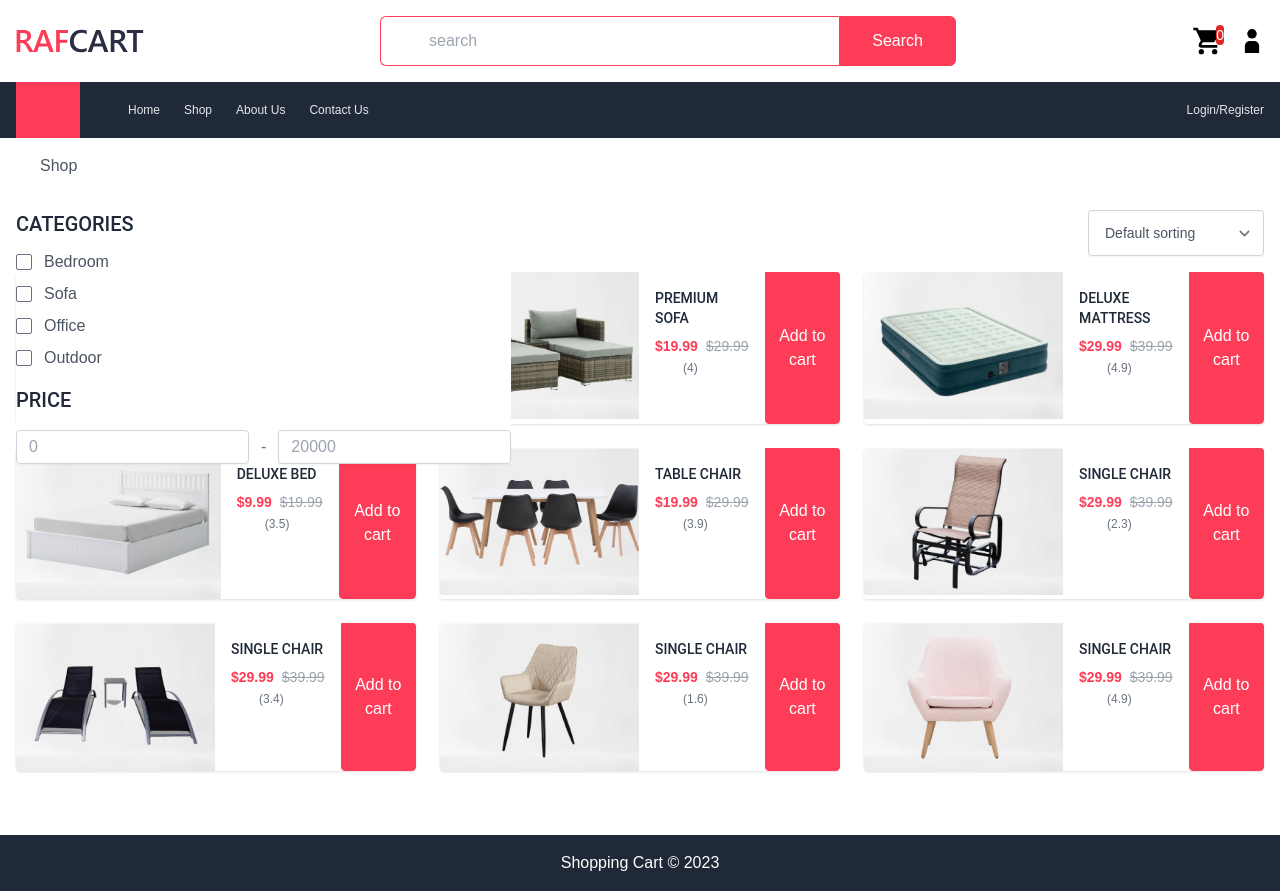
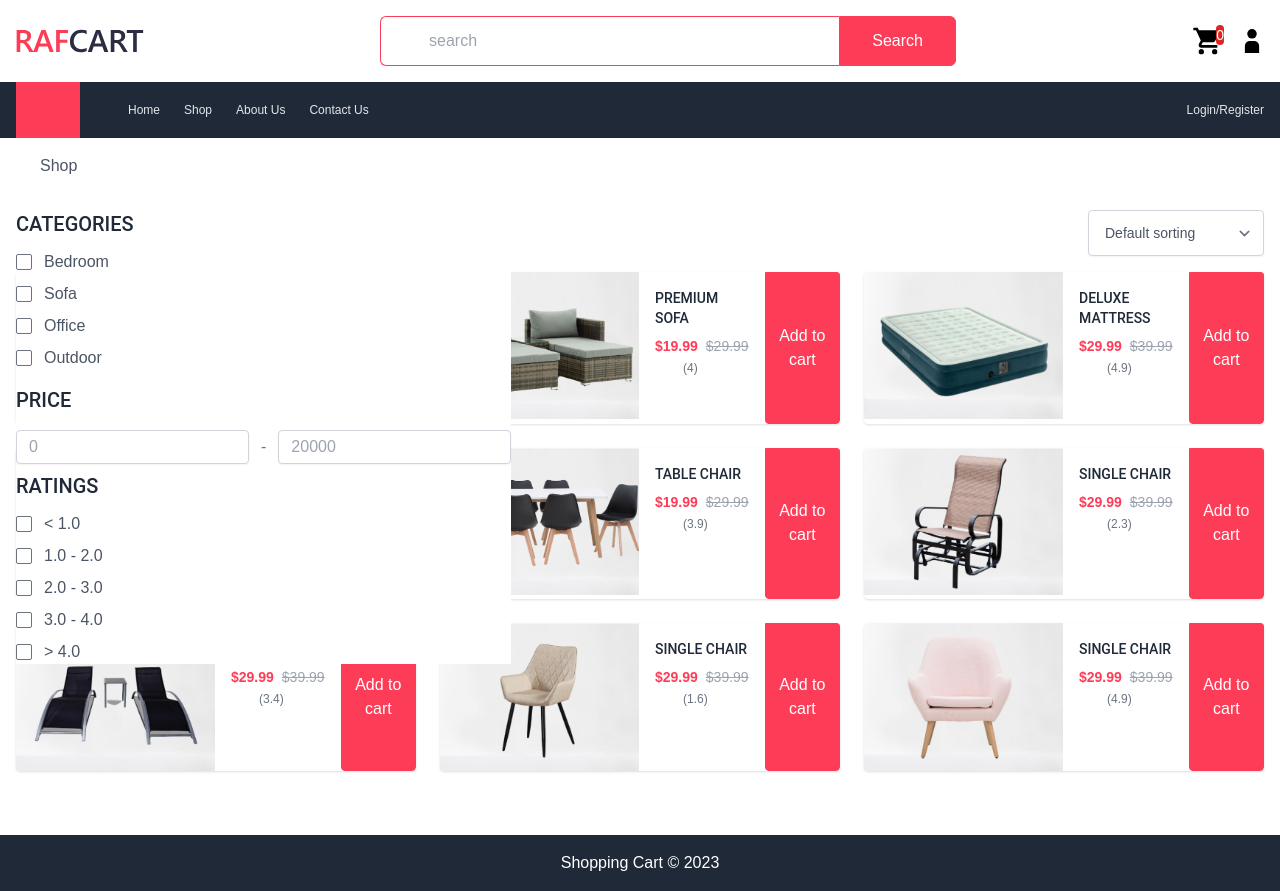
Before and after one commit to M-A-N-I-K/ecommerce-website, a React (Vite) app in the folder Client/: page /#/ in a window 1280 px wide. Both pictures are taken after a click on the button "Filters". Built offline with nearby package versions, Linux system fonts and the light colour scheme.

Commit message:
Filters based on rating added

```diff
--- a/Client/src/Components/ProductList.tsx
+++ b/Client/src/Components/ProductList.tsx
@@ -6,13 +6,15 @@ import useProducts from "../Hooks/useProducts";
 type PropsType = {
 	toggleFilters: boolean;
 	setToggleFilters: React.Dispatch<React.SetStateAction<boolean>>;
-	checked: (EventTarget & HTMLInputElement) | undefined;
+	checkedCategory: (EventTarget & HTMLInputElement) | undefined;
+	checkedRating: (EventTarget & HTMLInputElement) | undefined;
 	minPrice: number;
 	maxPrice: number;
 };
 
 const Products2 = ({
-	checked,
+	checkedCategory,
+	checkedRating,
 	toggleFilters,
 	setToggleFilters,
 	minPrice,
@@ -38,9 +40,17 @@ const Products2 = ({
 			sortedProducts.sort((a, b) => b.price - a.price);
 		}
 
-		if (checked?.checked) {
+		if (checkedCategory?.checked) {
 			sortedProducts = sortedProducts.filter(
-				(a) => a.Category === checked.value
+				(a) => a.Category === checkedCategory.value
+			);
+		}
+
+		if (checkedRating?.checked) {
+			sortedProducts = sortedProducts.filter(
+				(a) =>
+					a.rating >= Number(checkedRating.value) &&
+					a.rating < Number(checkedRating.value) + 1
 			);
 		}
 
@@ -65,7 +75,14 @@ const Products2 = ({
 		});
 
 		setPageContent(updatedPageContent);
-	}, [sortingOption, products, checked, minPrice, maxPrice]);
+	}, [
+		sortingOption,
+		products,
+		checkedCategory,
+		checkedRating,
+		minPrice,
+		maxPrice,
+	]);
 
 	return (
 		<div className="z-0 col-span-3">
--- a/Client/src/Components/SideBar.tsx
+++ b/Client/src/Components/SideBar.tsx
@@ -2,7 +2,10 @@ import { ReactElement, ChangeEvent } from "react";
 
 type PropsType = {
 	toggleFilters: boolean;
-	setChecked: React.Dispatch<
+	setCheckedCategory: React.Dispatch<
+		React.SetStateAction<(EventTarget & HTMLInputElement) | undefined>
+	>;
+	setCheckedRating: React.Dispatch<
 		React.SetStateAction<(EventTarget & HTMLInputElement) | undefined>
 	>;
 	setToggleFilters: React.Dispatch<React.SetStateAction<boolean>>;
@@ -12,13 +15,18 @@ type PropsType = {
 
 const SideBar = ({
 	toggleFilters,
-	setChecked,
+	setCheckedCategory,
+	setCheckedRating,
 	setToggleFilters,
 	setMinPrice,
 	setMaxPrice,
 }: PropsType): ReactElement => {
-	const handleChange = (e: ChangeEvent<HTMLInputElement>) => {
-		setChecked(e.target);
+	const handleChangeCategory = (e: ChangeEvent<HTMLInputElement>) => {
+		setCheckedCategory(e.target);
+		setToggleFilters(!toggleFilters);
+	};
+	const handleChangeRating = (e: ChangeEvent<HTMLInputElement>) => {
+		setCheckedRating(e.target);
 		setToggleFilters(!toggleFilters);
 	};
 	return (
@@ -29,7 +37,7 @@ const SideBar = ({
 						? "scale-100 opacity-100 transform-none transition-transform ease-in-out duration-500"
 						: "scale-0 opacity-0 transform-none transition-transform ease-in-out duration-500 hidden"
 				} origin-top-left absolute
-				 mt-16 z-10 left-2 md:left-32 bg-white shadow-lg p-12 animate-scaleFromTopLeft`}
+				 mt-16 z-10 left-2 md:left-32 bg-white shadow-lg p-8 animate-scaleFromTopLeft`}
 			>
 				<div>
 					<h3 className="text-xl text-gray-800 mb-3 uppercase font-medium">
@@ -39,7 +47,7 @@ const SideBar = ({
 						<div className="flex items-center">
 							<input
 								type="checkbox"
-								onChange={handleChange}
+								onChange={handleChangeCategory}
 								name="cat-1"
 								id="cat-1"
 								value="Bedroom"
@@ -54,7 +62,7 @@ const SideBar = ({
 						</div>
 						<div className="flex items-center">
 							<input
-								onChange={handleChange}
+								onChange={handleChangeCategory}
 								type="checkbox"
 								name="cat-2"
 								id="cat-2"
@@ -71,7 +79,7 @@ const SideBar = ({
 						<div className="flex items-center">
 							<input
 								type="checkbox"
-								onChange={handleChange}
+								onChange={handleChangeCategory}
 								name="cat-3"
 								id="cat-3"
 								value="Office"
@@ -87,7 +95,7 @@ const SideBar = ({
 						<div className="flex items-center">
 							<input
 								type="checkbox"
-								onChange={handleChange}
+								onChange={handleChangeCategory}
 								name="cat-4"
 								id="cat-4"
 								value="Outdoor"
@@ -126,6 +134,88 @@ const SideBar = ({
 						/>
 					</div>
 				</div>
+				<div>
+					<h3 className="mt-2 text-xl text-gray-800 mb-3 uppercase font-medium">
+						Ratings
+					</h3>
+					<div className="space-y-2">
+						<div className="flex items-center">
+							<input
+								type="checkbox"
+								onChange={handleChangeCategory}
+								id="cat-1"
+								value="0"
+								className="text-primary focus:ring-0 rounded-sm cursor-pointer"
+							/>
+							<label
+								htmlFor="cat-1"
+								className="text-gray-600 ml-3 cusror-pointer"
+							>
+								&#60; 1.0
+							</label>
+						</div>
+						<div className="flex items-center">
+							<input
+								type="checkbox"
+								onChange={handleChangeRating}
+								id="cat-1"
+								value="1.0"
+								className="text-primary focus:ring-0 rounded-sm cursor-pointer"
+							/>
+							<label
+								htmlFor="cat-1"
+								className="text-gray-600 ml-3 cusror-pointer"
+							>
+								1.0 - 2.0
+							</label>
+						</div>
+						<div className="flex items-center">
+							<input
+								onChange={handleChangeRating}
+								type="checkbox"
+								id="cat-2"
+								value="2.0"
+								className="text-primary focus:ring-0 rounded-sm cursor-pointer"
+							/>
+							<label
+								htmlFor="cat-2"
+								className="text-gray-600 ml-3 cusror-pointer"
+							>
+								2.0 - 3.0
+							</label>
+						</div>
+						<div className="flex items-center">
+							<input
+								type="checkbox"
+								onChange={handleChangeRating}
+								id="cat-3"
+								value="3.0"
+								className="text-primary focus:ring-0 rounded-sm cursor-pointer"
+							/>
+							<label
+								htmlFor="cat-3"
+								className="text-gray-600 ml-3 cusror-pointer"
+							>
+								3.0 - 4.0
+							</label>
+						</div>
+						<div className="flex items-center">
+							<input
+								type="checkbox"
+								onChange={handleChangeRating}
+								id="cat-4"
+								value="4.0"
+								className="text-primary focus:ring-0 rounded-sm cursor-pointer"
+							/>
+							<label
+								htmlFor="cat-4"
+								className="text-gray-600 ml-3 cusror-pointer"
+							>
+								&gt; 4.0
+							</label>
+						</div>
+					</div>
+				</div>
 			</div>
 		</>
 	);
--- a/Client/src/Pages/Shop.tsx
+++ b/Client/src/Pages/Shop.tsx
@@ -4,20 +4,27 @@ import { useState } from "react";
 
 const Shop = () => {
 	const [toggleFilters, setToggleFilters] = useState(false);
-	const [checked, setChecked] = useState<EventTarget & HTMLInputElement>();
+	const [checkedCategory, setCheckedCategory] = useState<
+		EventTarget & HTMLInputElement
+	>();
+	const [checkedRating, setCheckedRating] = useState<
+		EventTarget & HTMLInputElement
+	>();
 	const [minPrice, setMinPrice] = useState<number>(0);
 	const [maxPrice, setMaxPrice] = useState<number>(20000);
 	return (
 		<div className="container md:[95vw] lg:w-[85vw] grid md:grid-cols-3 grid-cols-2 gap-6 pt-4 pb-16 items-start">
 			<SideBar
-				setChecked={setChecked}
+				setCheckedCategory={setCheckedCategory}
+				setCheckedRating={setCheckedRating}
 				toggleFilters={toggleFilters}
 				setToggleFilters={setToggleFilters}
 				setMinPrice={setMinPrice}
 				setMaxPrice={setMaxPrice}
 			/>
 			<ProductsList
-				checked={checked}
+				checkedCategory={checkedCategory}
+				checkedRating={checkedRating}
 				toggleFilters={toggleFilters}
 				setToggleFilters={setToggleFilters}
 				minPrice={minPrice}
```
